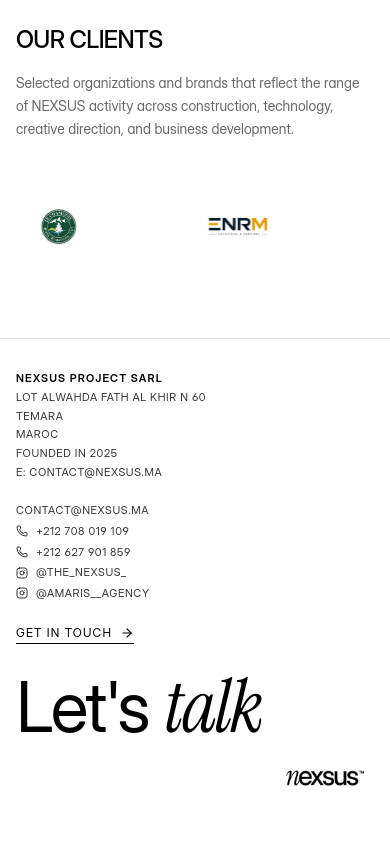
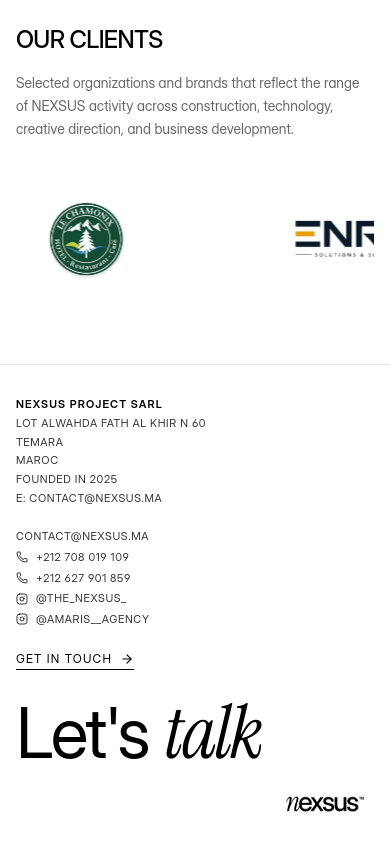
Before and after one commit to othmanee23/nexsus, a React (Vite) app: page / in a window 390 px wide. Shown: the part 4347-5191 px from the top of the page. Before the commit the page ends 5165 px from the top, so only its background shows below. Built offline with nearby package versions, Linux system fonts and the light colour scheme; no server answers; a web font is replaced by a local one.

Commit message:
Enlarge client logos

```diff
--- a/src/components/ClientsSection.tsx
+++ b/src/components/ClientsSection.tsx
@@ -51,7 +51,7 @@ export const ClientsSection: React.FC<ClientsSectionProps> = ({ language }) => {
 
         <div className="lg:col-span-8">
           <div
-            className="clients-marquee py-7"
+            className="clients-marquee py-5"
             data-paused={paused}
             onMouseEnter={() => setPaused(true)}
             onMouseLeave={() => setPaused(false)}
@@ -69,9 +69,9 @@ export const ClientsSection: React.FC<ClientsSectionProps> = ({ language }) => {
                     src={client.logo}
                     alt={index < CLIENTS.length ? client.name : ''}
                     loading="lazy"
-                    width="180"
-                    height="60"
-                    className="max-h-9 w-auto max-w-[180px] object-contain sm:max-h-12"
+                    width="260"
+                    height="100"
+                    className="max-h-[76px] w-auto max-w-[220px] object-contain sm:max-h-[96px] sm:max-w-[270px]"
                   />
                 </div>
               ))}
--- a/src/index.css
+++ b/src/index.css
@@ -181,13 +181,13 @@ body {
 }
 
 .client-logo-frame {
-  width: 190px;
-  height: 64px;
+  width: 300px;
+  height: 120px;
   display: flex;
   align-items: center;
   justify-content: center;
   flex: 0 0 auto;
-  padding: 8px 12px;
+  padding: 10px 15px;
 }
 
 @keyframes clients-scroll {
@@ -205,8 +205,8 @@ body {
   }
 
   .client-logo-frame {
-    width: 150px;
-    height: 54px;
+    width: 240px;
+    height: 96px;
   }
 }
 
```
